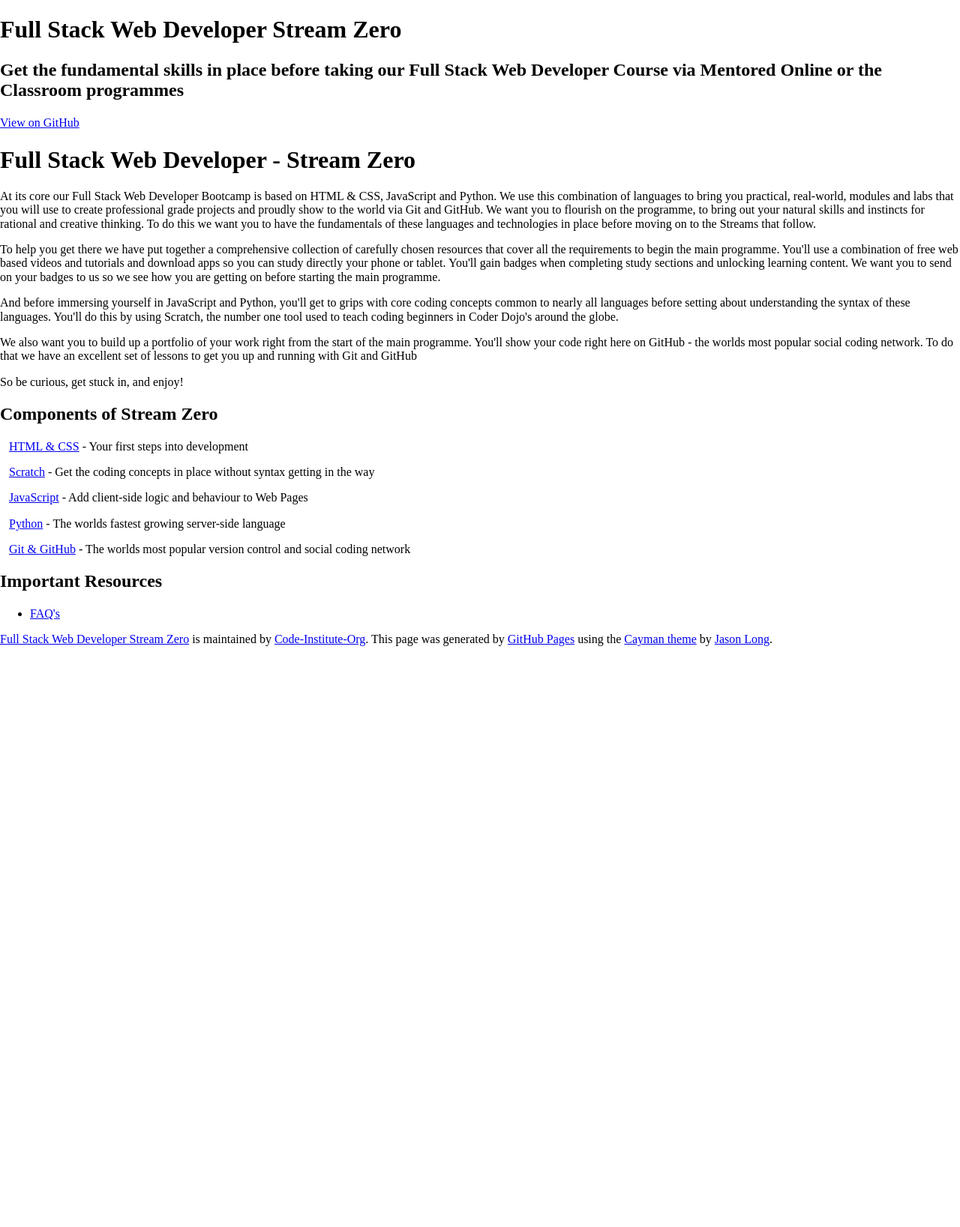
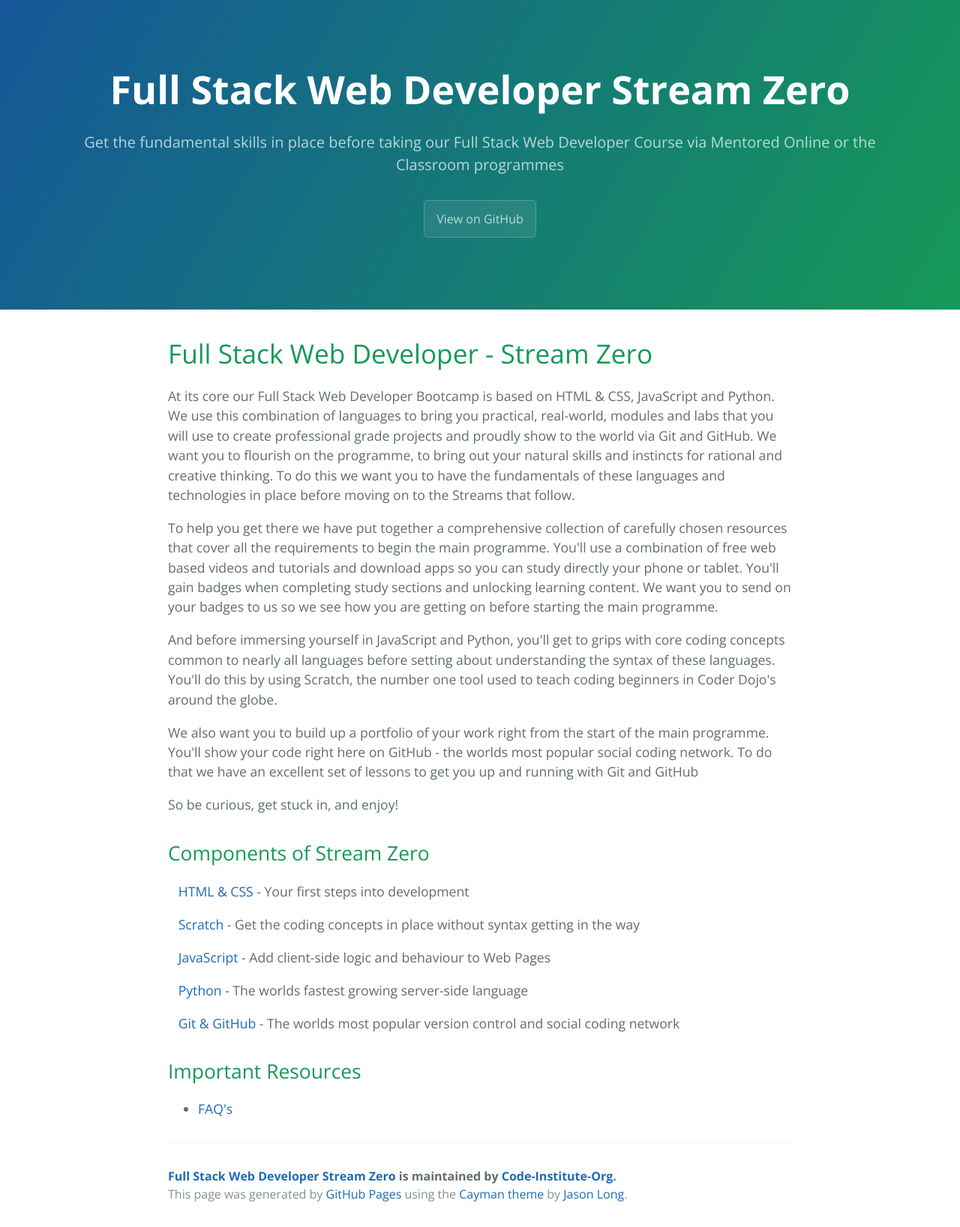
Before and after one commit to Code-Institute-Org/Full-Stack-Web-Developer-Stream-0, a Jekyll site: the page built from index.html, in a window 1280 px wide. Shown: the whole page at 75% size. Built offline with Jekyll 4.4.1, drawn with Linux system fonts in a browser that asks for light colours; nearby versions of some CDN libraries; library files that are not in the unit come from our copies; before the commit the page ends 900 px from its top, so only the background shows below that.

Commit message:
Fix broken references

```diff
--- a/_includes/header.html
+++ b/_includes/header.html
@@ -4,10 +4,10 @@
     <meta charset="UTF-8">
     <title>Full Stack Web Developer Stream Zero by Code-Institute-Org</title>
     <meta name="viewport" content="width=device-width, initial-scale=1">
-    <link rel="stylesheet" type="text/css" href="{{ site.data.global.url }}Full-Stack-Web-Developer-Stream-0/stylesheets/normalize.css" media="screen">
+    <link rel="stylesheet" type="text/css" href="{{ site.data.global.url }}stylesheets/normalize.css" media="screen">
     <link href='https://fonts.googleapis.com/css?family=Open+Sans:400,700' rel='stylesheet' type='text/css'>
-    <link rel="stylesheet" type="text/css" href="{{ site.data.global.url }}Full-Stack-Web-Developer-Stream-0/stylesheets/stylesheet.css" media="screen">
-    <link rel="stylesheet" type="text/css" href="{{ site.data.global.url }}Full-Stack-Web-Developer-Stream-0/stylesheets/github-light.css" media="screen">
+    <link rel="stylesheet" type="text/css" href="{{ site.data.global.url }}stylesheets/stylesheet.css" media="screen">
+    <link rel="stylesheet" type="text/css" href="{{ site.data.global.url }}stylesheets/github-light.css" media="screen">
   </head>
   <body>
     <section class="page-header">
```
